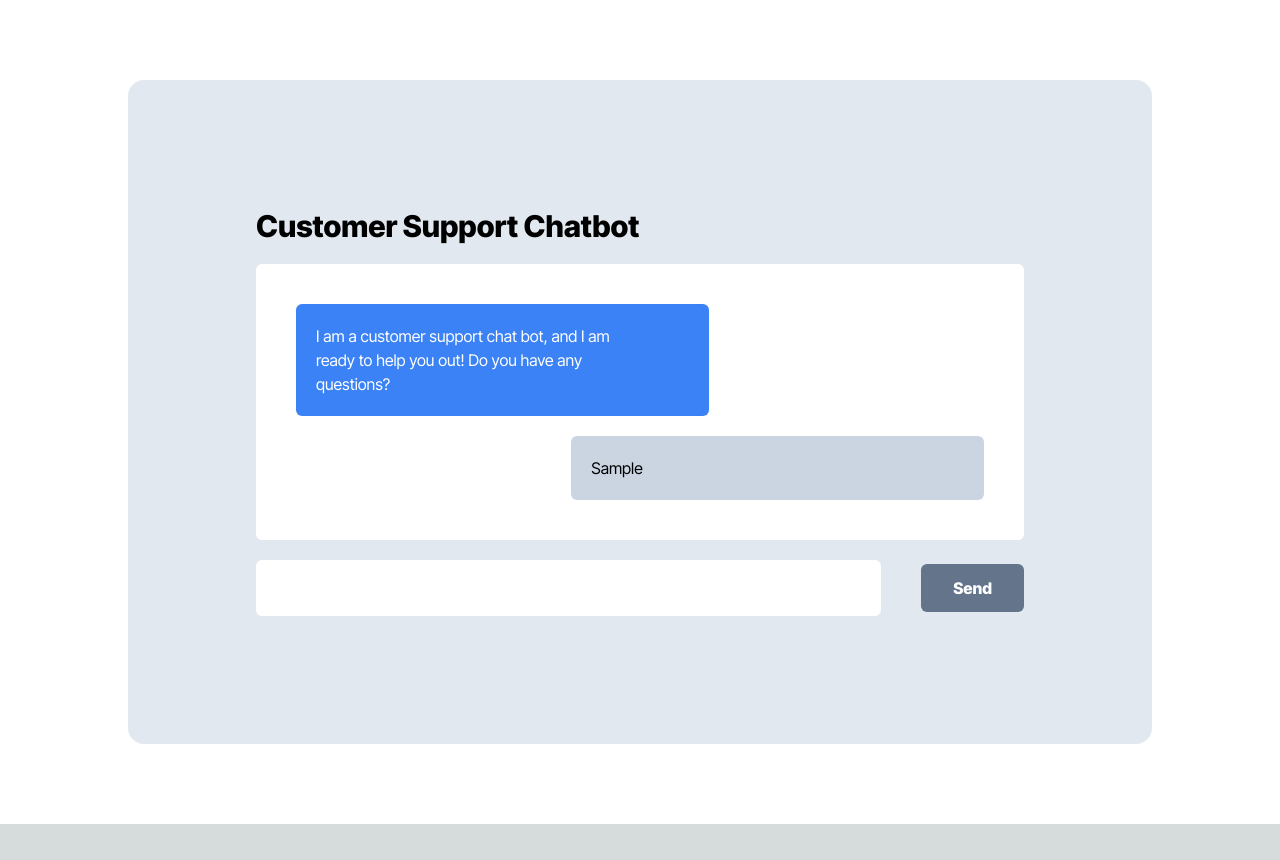
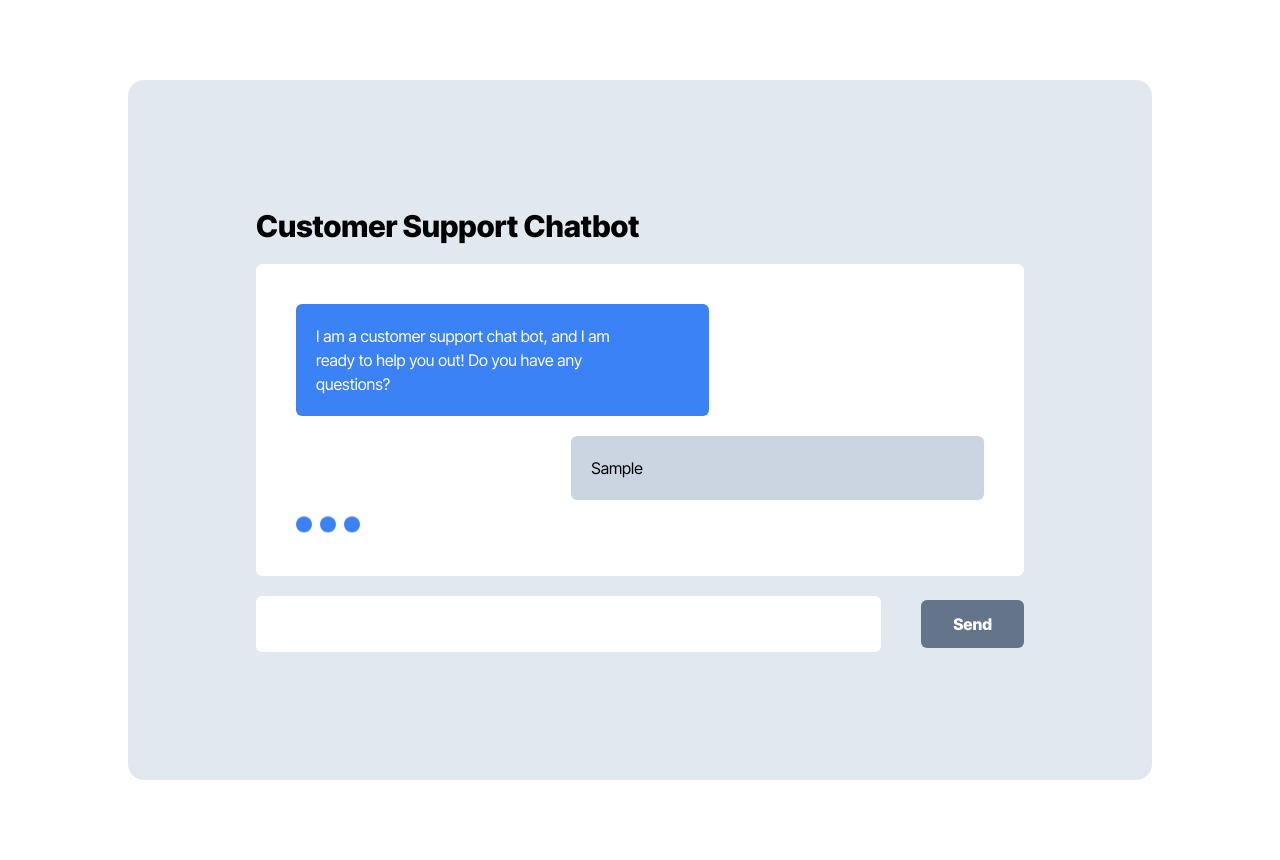
Before and after one commit to rchrisarevalo/ai-customer-support-headstarter-week-3, a Next.js app: page / in a window 1280 px wide. Both pictures are taken after typing "Sample" into the empty fields and a click on the button "Send". Before the commit the page ends 824 px from the top, so only its background shows below. Built offline with nearby package versions, Linux system fonts and the light colour scheme.

Commit message:
Loading animation for Chat Bot

```diff
--- a/app/components/ChatBotUI.tsx
+++ b/app/components/ChatBotUI.tsx
@@ -1,26 +1,36 @@
 "use client";
 import React, { useEffect, useState } from "react";
 import { ChatBotMessage, MessageDashboard, UserMessage } from "./Dashboard";
+import { Loading } from "./Loading";
 
 type ChatBotRes = {
-    message: string,
-    user_type: string
-}
+  message: string;
+  user_type: string;
+};
 
 const ChatBotUI = () => {
   const [chatInput, setChatInput] = useState<string>("");
-  const [responses, setResponses] = useState<ChatBotRes[]>([{
-    message: "I am a customer support chat bot, and I am ready to help you out! Do you have any questions?",
-    user_type: "Bot"
-  }])
+  const [responses, setResponses] = useState<ChatBotRes[]>([
+    {
+      message:
+        "I am a customer support chat bot, and I am ready to help you out! Do you have any questions?",
+      user_type: "Bot",
+    },
+  ]);
+  const [isLoading, setIsLoading] = useState<boolean>(false);
 
   const handleChatSubmission = async (e: React.FormEvent<HTMLFormElement>) => {
     e.preventDefault();
 
-    setResponses([...responses, {
+    setResponses([
+      ...responses,
+      {
         message: chatInput,
-        user_type: "User"
-    }])
+        user_type: "User",
+      },
+    ]);
+
+    setIsLoading(true);
 
     try {
       const res = await fetch("/api/chat", {
@@ -35,17 +45,18 @@ const ChatBotUI = () => {
 
       if (res.ok) {
         const data: ChatBotRes = await res.json();
-        console.log(data)
+        console.log(data);
 
         setTimeout(() => {
-            setResponses((prev) => {
-                const oldData = prev
-                return [...oldData, data]
-            })
-        }, 3000)
+          setResponses((prev) => {
+            const oldData = prev;
+            return [...oldData, data];
+          });
+          setIsLoading(false);
+        }, 3000);
 
         // Clear the prompt from the input box.
-        setChatInput("")
+        setChatInput("");
       }
     } catch {
       throw new Error("Failed to submit chat.");
@@ -53,8 +64,8 @@ const ChatBotUI = () => {
   };
 
   useEffect(() => {
-    console.log(responses)
-  }, [responses])
+    console.log(responses);
+  }, [responses]);
 
   return (
     <div className="flex flex-col item-center bg-slate-200 justify-center gap-5 text-left ml-36 mr-36 w-4/5 mt-20 mb-20 max-sm:ml-2 max-sm:mr-2 p-32 max-sm:p-12 rounded-2xl">
@@ -63,12 +74,19 @@ const ChatBotUI = () => {
       </h1>
       <MessageDashboard>
         <>
-            {responses.map((res, i) =>
-                <span key={i}>
-                    {res.user_type == "Bot" && <ChatBotMessage message={res.message} />}
-                    {res.user_type == "User" && <UserMessage message={res.message} /> }
-                </span>
-            )}
+          {responses.map((res, i) => (
+            <span key={i}>
+              {res.user_type == "Bot" && (
+                <ChatBotMessage message={res.message} isLoading={false} />
+              )}
+              {res.user_type == "User" && <UserMessage message={res.message} />}
+            </span>
+          ))}
+          {isLoading && (
+            <div className="flex justify-start">
+              <Loading isLoading={isLoading} />
+            </div>
+          )}
         </>
       </MessageDashboard>
       <form
--- a/app/components/Dashboard.tsx
+++ b/app/components/Dashboard.tsx
@@ -1,37 +1,46 @@
-import React from 'react';
+import React from "react";
+import { Loading } from "./Loading";
 
 interface MessageDisplayProps {
-    message: string
+  message: string;
 }
 
 interface DashboardProps {
-    children: React.ReactNode
+  children: React.ReactNode;
 }
 
-export const ChatBotMessage: React.FC<MessageDisplayProps> = ({ message }) => {
+export const ChatBotMessage: React.FC<
+  MessageDisplayProps & { isLoading: boolean }
+> = ({ message, isLoading }) => {
   return (
     <div className="flex flex-col items-left text-left">
+      {isLoading ? (
+        <div className="flex items-center">
+          <Loading isLoading={isLoading} />
+        </div>
+      ) : (
         <div className="p-5 w-3/5 max-sm:w-3/4 bg-blue-500 text-white rounded-md">
-                <p className="mr-10 max-sm:mr-0">{ message }</p>
+          <p className="mr-10 max-sm:mr-0">{message}</p>
         </div>
+      )}
     </div>
-    )
-}
+  );
+};
 
 export const UserMessage: React.FC<MessageDisplayProps> = ({ message }) => {
   return (
     <div className="flex flex-col items-end text-left">
       <div className="p-5 w-3/5 max-sm:w-3/4 bg-slate-300 text-black rounded-md">
-                <p className="mr-10 max-sm:mr-0">{ message }</p>
+        <p className="mr-10 max-sm:mr-0">{message}</p>
       </div>
     </div>
-    )
-}
+  );
+};
 
 export const MessageDashboard: React.FC<DashboardProps> = ({ children }) => {
   return (
     <div className="flex flex-col p-10 gap-5 max-lg:ml-10 max-lg:mr-10 max-sm:ml-0 max-sm:mr-0 rounded-md max-sm:w-full bg-white text-black">
-            { children }
+      {children}
     </div>
-    )
-}
+  );
+};
--- /dev/null
+++ b/app/components/Loading.tsx
@@ -0,0 +1,17 @@
+interface LoadingProps {
+  isLoading: boolean;
+}
+
+export const Loading: React.FC<LoadingProps> = ({ isLoading }) => {
+  if (!isLoading) return null; // Skip rendering if not loading
+
+  return (
+    <div className="flex justify-center items-center h-full">
+      <div className="flex space-x-2">
+        <div className="h-4 w-4 bg-blue-500 rounded-full animate-bounce"></div>
+        <div className="h-4 w-4 bg-blue-500 rounded-full animate-bounce delay-400"></div>
+        <div className="h-4 w-4 bg-blue-500 rounded-full animate-bounce delay-800"></div>
+      </div>
+    </div>
+  );
+};
```
Lines whose indentation alone changed are shown as unchanged.
